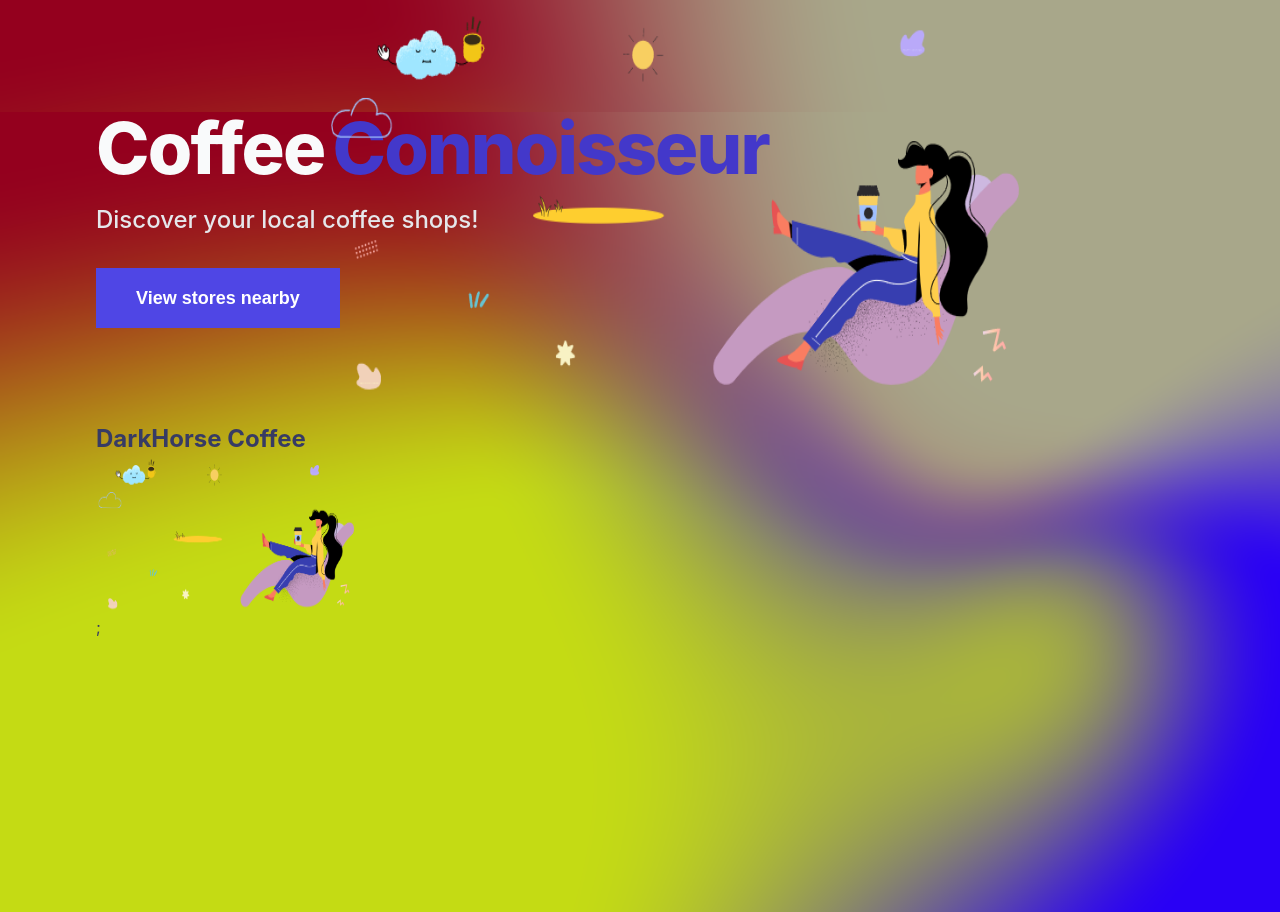
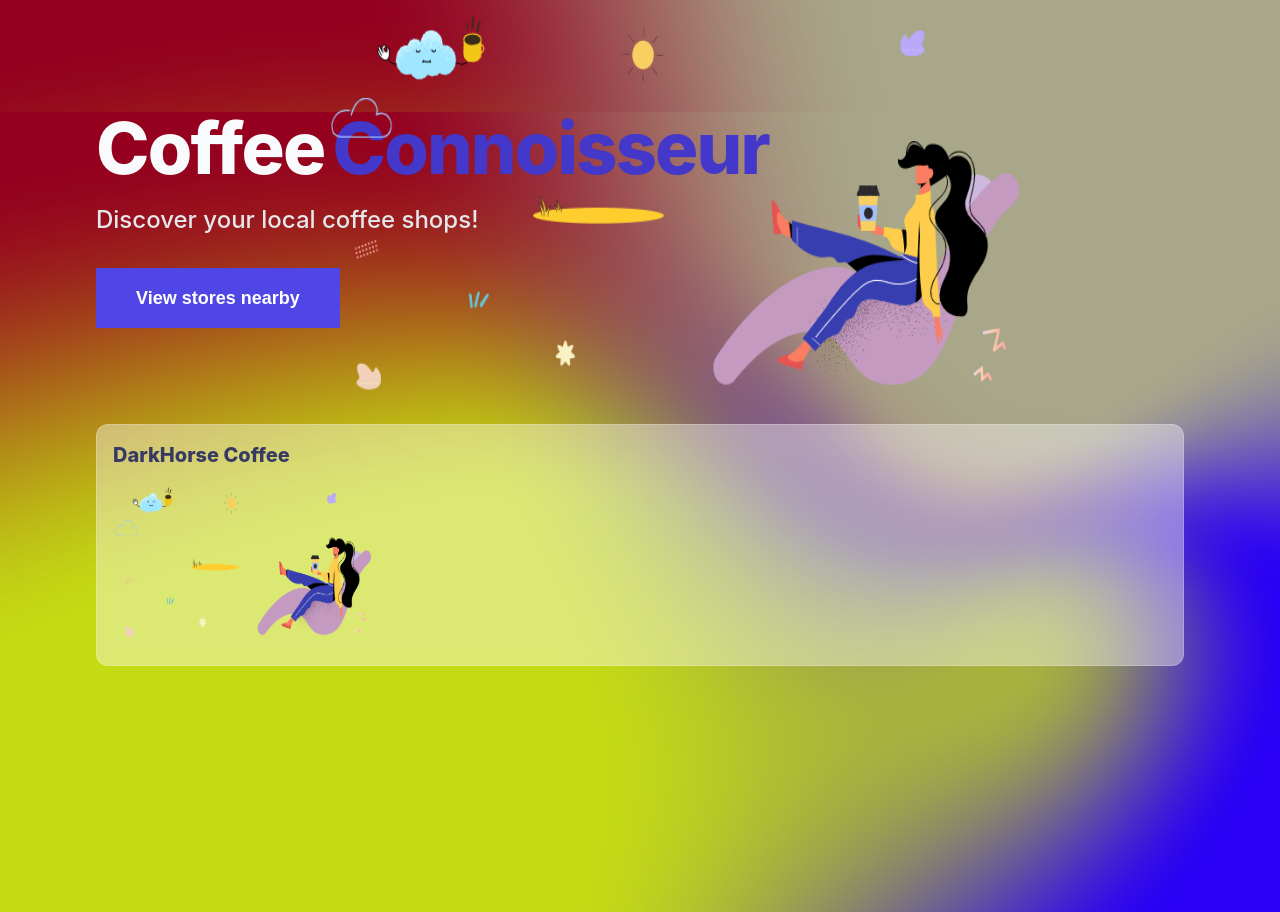
Before and after one commit to simotae14/Nextjs-discover-coffee-stores, a Next.js app: page / in a window 1280 px wide. Built offline with nearby package versions, Linux system fonts and the light colour scheme.

Commit message:
Add Card style  and Glassmorphism style to the Card component using also the classnames library

```diff
--- a/components/Card.module.css
+++ b/components/Card.module.css
@@ -0,0 +1,56 @@
+.cardLink {
+  margin: auto;
+  --tw-shadow: 0 20px 25px -5px rgba(0, 0, 0, 0.1),
+    0 10px 10px -5px rgba(0, 0, 0, 0.04);
+  box-shadow: 0 0 transparent, 0 0 #0000, 0 0 transparent, 0 0 #0000,
+    0 0 transparent;
+
+  border-color: var(--text-white-100);
+  border-radius: 0.75rem /* 12px */;
+}
+
+.container {
+  border-radius: 0.75rem /* 12px */;
+  padding-top: 0.25rem /* 4px */;
+  padding-bottom: 0.25rem /* 4px */;
+  padding-bottom: 1.25rem /* 20px */;
+  padding-left: 1rem /* 16px */;
+  padding-right: 1rem /* 16px */;
+
+  backdrop-filter: blur(10px);
+}
+
+.cardHeaderWrapper {
+  margin-top: 0.75rem /* 12px */;
+  margin-bottom: 0.75rem /* 12px */;
+}
+
+.cardHeader {
+  text-overflow: ellipsis;
+  white-space: nowrap;
+  font-size: 1.25rem /* 20px */;
+  line-height: 1.75rem /* 28px */;
+  font-weight: 800;
+  overflow: hidden;
+  width: 16rem /* 256px */;
+}
+
+.cardImageWrapper {
+  color: var(--text-white-100);
+}
+
+.cardImage {
+  border-radius: 0.75rem /* 12px */;
+}
+
+@media (min-width: 1024px) {
+  .cardHeader {
+    width: 16rem /* 256px */;
+  }
+}
+
+@media (min-width: 768px) {
+  .cardHeader {
+    width: 16rem /* 256px */;
+  }
+}
--- a/components/card.js
+++ b/components/card.js
@@ -1,19 +1,27 @@
 import Link from 'next/link'
 import Image from 'next/image'
+import cls from 'classnames'
+
+import styles from './Card.module.css'
 
 const Card = (props) => {
   return (
     <Link href={props.href}>
-      <a>
-        <div>
-          <h2>{props.name}</h2>
+      <a className={styles.cardLink}>
+        <div className={cls("glass", styles.container)}>
+          <div className={styles.cardHeaderWrapper}>
+            <h2 className={styles.cardHeader}>{props.name}</h2>
+          </div>
+          <div className={styles.cardImageWrapper}>
             <Image
+              className={styles.cardImage}
               alt="Card Image"
               src={props.imgUrl}
               width={260}
               height={160}
             />
-        </div>;
+          </div>
+        </div>
       </a>
     </Link>
   )
--- a/package.json
+++ b/package.json
@@ -8,6 +8,7 @@
     "lint": "next lint"
   },
   "dependencies": {
+    "classnames": "^2.3.1",
     "next": "^12.0.4",
     "react": "^17.0.2",
     "react-dom": "^17.0.2"
--- a/styles/globals.css
+++ b/styles/globals.css
@@ -48,6 +48,19 @@
   outline: 5px auto -webkit-focus-ring-color;
 }
 
+/* glass-morphism */
+.glass {
+  background: hsla(0, 0%, 100%, 0.4);
+  -webkit-backdrop-filter: blur(10px);
+  backdrop-filter: blur(10px);
+  border: 1px solid hsla(0, 0%, 100%, 0.2);
+}
+
+.glass:hover {
+  background: hsla(0, 0%, 100%, 0.7);
+  border: 1px solid #fff;
+}
+
 :root {
   --text-purple: rgba(67, 56, 202, 1);
   --text-purple-dark: rgba(79, 70, 229, 1);
```
Also changed, not shown: 1 other file (tests, documents, lock files or other folders). Lines whose indentation alone changed are shown as unchanged.
